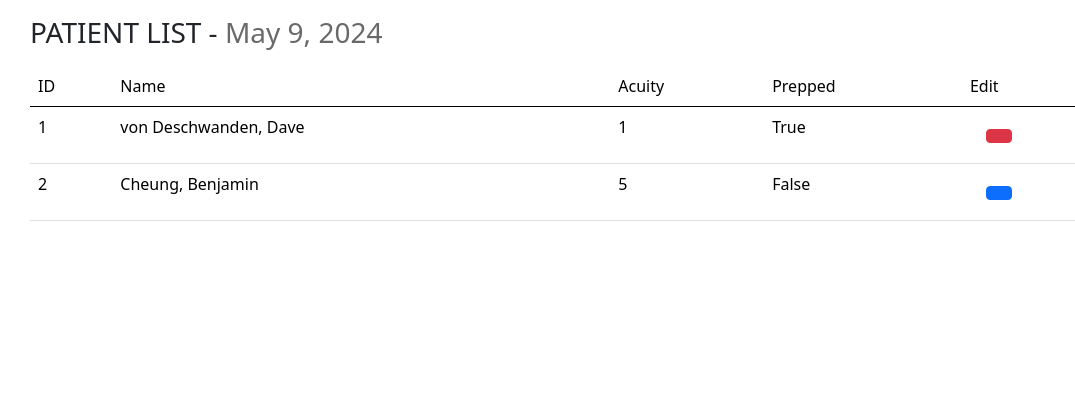
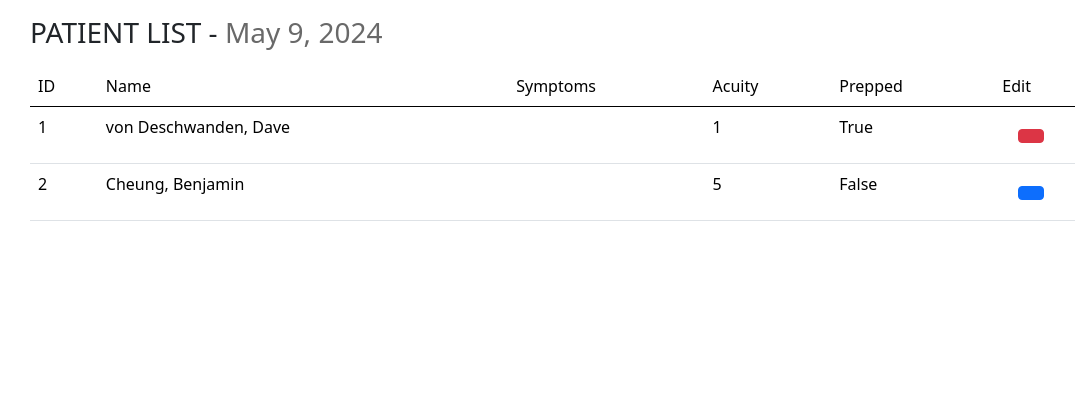
Before and after one commit to deschi0000/cs50web_capstone, a Django app: page /patientlist in a window 1280 px wide. Shown: the part 56-455 px from the top of the page, without its empty margins (52-1127 px from the left). Run offline with Django 4.2, Linux system fonts and the light colour scheme; data comes from the database, SQL or seed files in the repository; some libraries are stand-ins or nearby versions.

Commit message:
add symptom column

```diff
--- a/medicAI/templates/medicAI/patientlist.html
+++ b/medicAI/templates/medicAI/patientlist.html
@@ -26,6 +26,7 @@
                 <tr>
                     <td class="col">ID</td>
                     <td class="col">Name</td>
+                    <td class="col">Symptoms</td>
                     <td class="col">Acuity</td>
                     <td class="col">Prepped</td>
                     <td class="col">Edit</td>
@@ -35,6 +36,7 @@
             <tr>
                 <td>{{ visit.id }}</td>
                 <td>{{ visit.patient.last_name }}, {{ visit.patient.first_name }}</td>
+                <td></td>
                 <td>{{visit.acuity}}</td>
                 <td>{{visit.seen_nurse}}</td>
                 <td class=" text-left">
```
